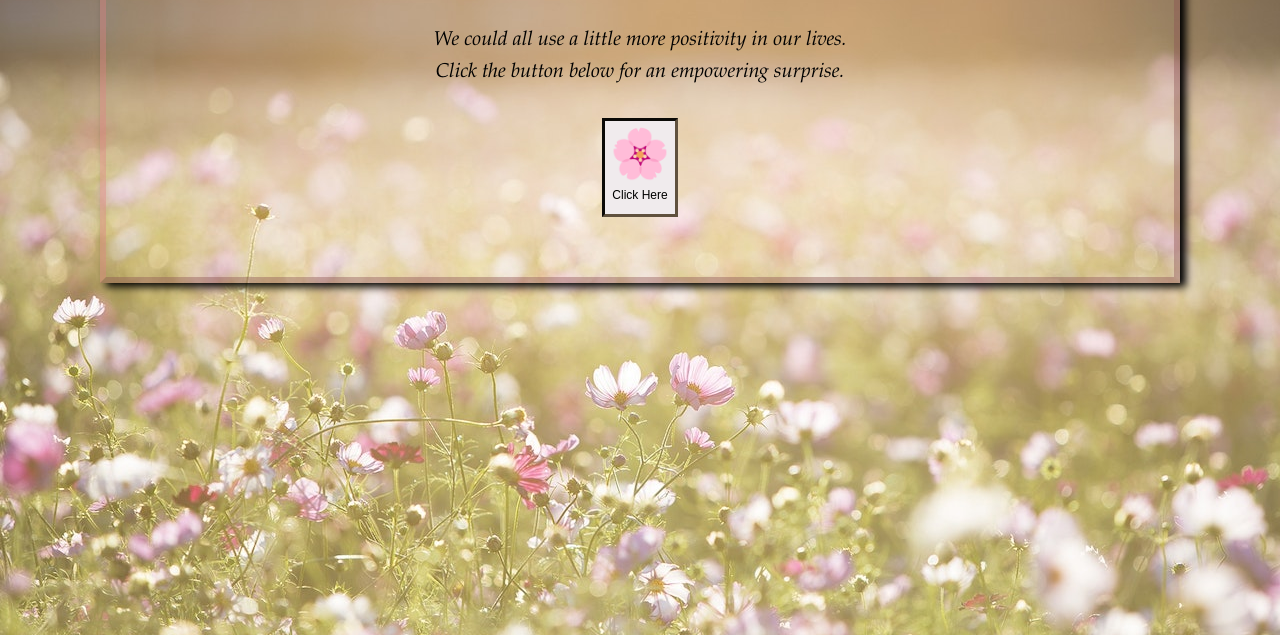
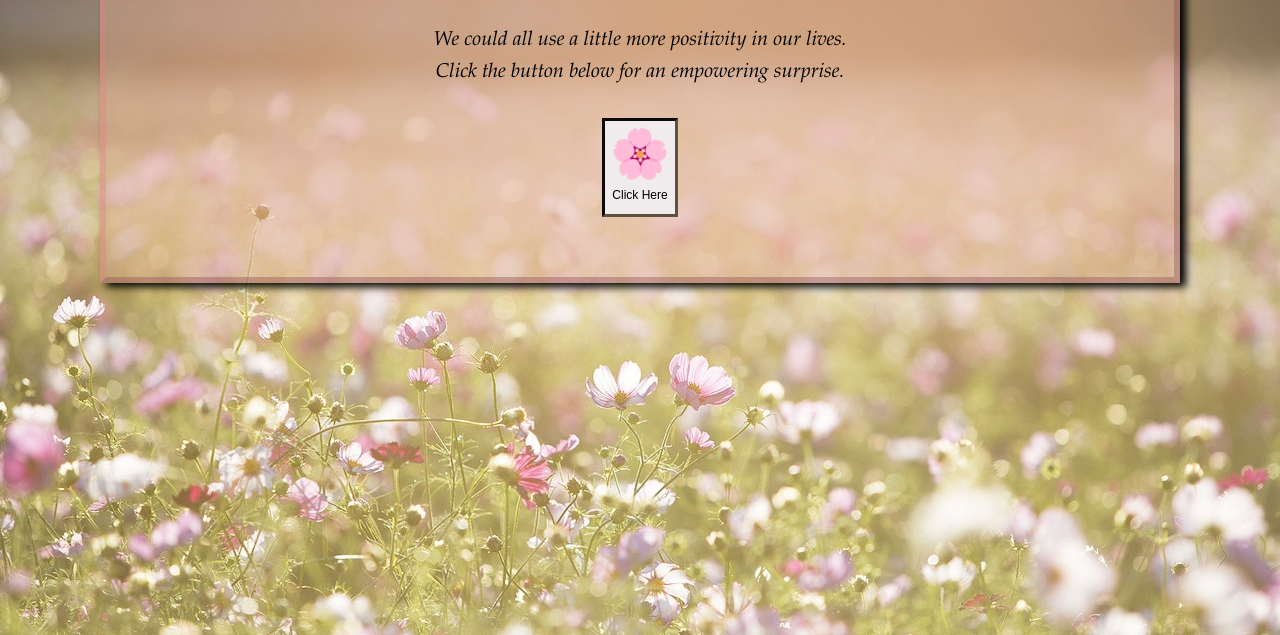
Before and after one commit to gwolanski/fortune-teller, a plain HTML site: page index.html in a window 1280 px wide. Shown: the part 165-800 px from the top of the page. Drawn offline with Linux system fonts and the light colour scheme.

Commit message:
Added background to body.

```diff
--- a/styles.css
+++ b/styles.css
@@ -12,6 +12,7 @@ h1 {
 
 body {
     border: 6px outset hsla(0,60%,70%, .4);
+    background-color: rgba(217, 162, 143, 0.4);
     box-shadow: 6px 4px 8px;
     text-align: center;
     font-family: palatino, helvetica, verdana, 'lucida console';
```
